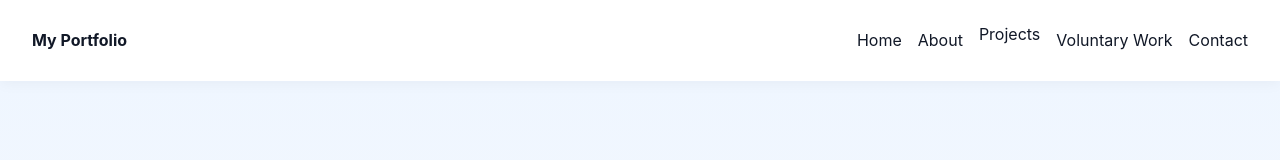
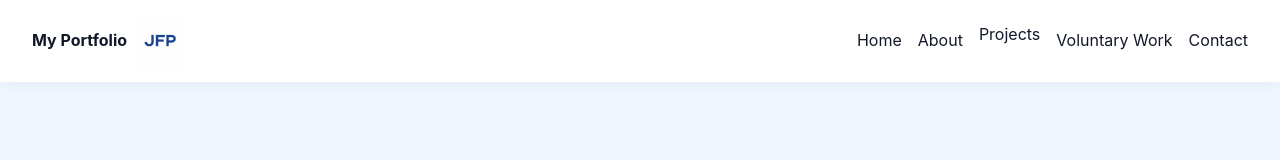
Before and after one commit to JonasFrellesen/JonasPortfolio, a React (Vite) app: page / in a window 1280 px wide. Shown: the top 160 px of the page. Built offline with nearby package versions, Linux system fonts and the light colour scheme.

Commit message:
added logo and more projects

```diff
--- a/src/components/Navbar.tsx
+++ b/src/components/Navbar.tsx
@@ -45,7 +45,10 @@ const navItems: NavItem[] = [
 function Navbar() {
   return (
     <header className="navbar">
-      <div className="navbar-brand">My Portfolio</div>
+      <div className="navbar-brand">My Portfolio
+        <img src={`${(import.meta as any).env.BASE_URL}JFP_LOGO.png`} alt="Logo" className="navbar-logo" />
+      </div>
+
       <nav aria-label="Primary">
         <ul className="navbar-nav">
           {navItems.map((item) => (
--- a/src/data/projects.ts
+++ b/src/data/projects.ts
@@ -82,5 +82,26 @@ export const projects = [
     description: 'ZooGoneWild is a 2D top-down multiplayer real-time versus game where two players compete against each other by catching animals and scoring more points before time runs out. The game focuses on interaction, competition, and making strategic choices.',
     tech: ['Unity', 'C#', 'Game Development', 'Multiplayer'],
     url: 'https://www.youtube.com/watch?v=hy3cGilTp_w',
+  },
+  {
+    semester: 'Eighth semester',
+    title: 'Dynamic Greenhouse',
+    description: 'In this project, I developed an automated greenhouse system focused on improving plant growth through robotics, programming, and IoT technology. The system was designed around an Arduino platform and uses sensors and actuators to monitor and control the environment of a tomato plant.',
+    tech: ['Arduino', 'Sensors', 'Actuators', 'IoT', 'Automation'],
+    url: 'https://www.youtube.com/watch?v=d_VAY2dS0S8',
+  },
+  {
+    semester: 'Eighth semester',
+    title: 'Realtime Webapplication for monitoring stockmarket data',
+    description: 'Real-time web application for monitoring stock market data, build with react. the application allows users to track stock prices and view historical data. It utilizes WebSockets to provide live updates and a responsive user interface for an optimal user experience.',
+    tech: ['php', 'mongodb', 'javascript', 'react'],
+    url: 'https://www.youtube.com/watch?v=TNTIClaioNg',
+  },
+  {
+    semester: 'Ninth semester',
+    title: 'Educational Technology Project: Learning Design & Multimedia Development',
+    description: 'Designed, developed, and evaluated a video-based learning tutorial that teaches beginner users how to use core Autodesk Fusion CAD tools by modeling a 2×4 LEGO brick. The project combined instructional design principles with multimedia learning theory to create an engaging and accessible learning experience.',
+    tech: ['Instructional Design', 'Multimedia Learning', 'CAD Software'],
+    url: 'https://www.youtube.com/watch?v=z9JPdn8QbUQ',
   }
 ];
--- a/src/styles/global.css
+++ b/src/styles/global.css
@@ -55,6 +55,17 @@ textarea {
 
 .navbar-brand {
   font-weight: 700;
+  display: inline-flex;
+  align-items: center;
+  gap: 0.5rem;
+}
+
+.navbar-logo {
+  width: auto;
+  height: 50px;
+  max-width: 160px;
+  display: block;
+  object-fit: contain;
 }
 
 .navbar ul {
```
Also changed, not shown: public/JFP_LOGO.png (added).
